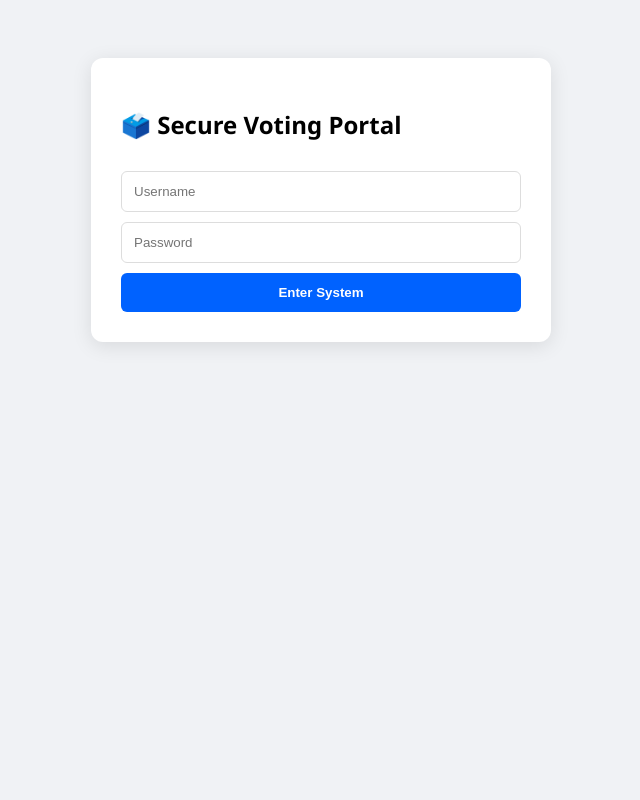
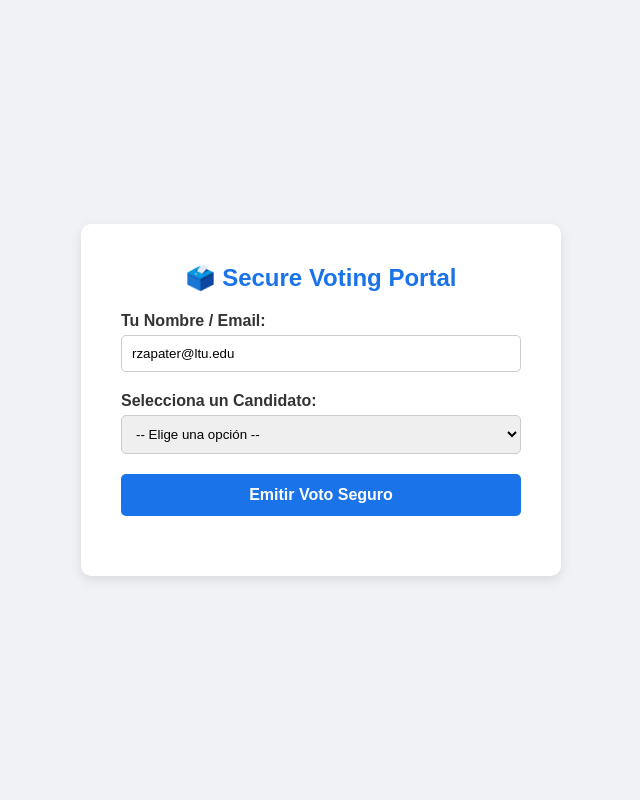
Before and after one commit to Chuck6684/Voting-DS, a Flask app: page / in a window 1280 px wide. Shown: the whole page, without its empty margins (319-959 px from the left). Run offline with Flask 3, Linux system fonts and the light colour scheme.

Commit message:
Refactor voting portal UI and form structure
Updated the styling and structure of the voting portal form. Enhanced user interface elements for better usability.

```diff
--- a/templates/index.html
+++ b/templates/index.html
@@ -3,75 +3,73 @@
 <head>
     <title>Voter Portal - Secure System</title>
     <style>
-        body { font-family: 'Segoe UI', sans-serif; background: #f0f2f5; display: flex; justify-content: center; padding-top: 50px; }
-        .card { background: white; padding: 30px; border-radius: 12px; box-shadow: 0 4px 20px rgba(0,0,0,0.1); width: 400px; }
-        .hidden { display: none; }
-        input, select, button { width: 100%; padding: 12px; margin-top: 10px; border-radius: 6px; border: 1px solid #ddd; box-sizing: border-box; }
-        button { background: #0062ff; color: white; font-weight: bold; border: none; cursor: pointer; }
-        button:disabled { background: #ccc; }
+        body { font-family: sans-serif; background: #f0f2f5; display: flex; justify-content: center; align-items: center; height: 100vh; margin: 0; }
+        .card { background: white; padding: 40px; border-radius: 10px; box-shadow: 0 4px 12px rgba(0,0,0,0.1); width: 100%; max-width: 400px; }
+        h2 { text-align: center; color: #1a73e8; margin-top: 0; }
+        .form-group { margin-bottom: 20px; }
+        label { display: block; margin-bottom: 5px; font-weight: bold; color: #333; }
+        input, select { width: 100%; padding: 10px; border: 1px solid #ccc; border-radius: 5px; box-sizing: border-box; }
+        .btn { width: 100%; padding: 12px; background: #1a73e8; color: white; border: none; border-radius: 5px; font-weight: bold; cursor: pointer; font-size: 16px; }
+        .btn:hover { background: #1557b0; }
+        #message { margin-top: 20px; text-align: center; font-weight: bold; }
+        .success { color: green; }
+        .error { color: red; }
     </style>
 </head>
 <body>
+
     <div class="card">
-        <h2 id="title">🗳️ Secure Voting Portal</h2>
-
-        <div id="login-section">
-            <input type="text" id="username" placeholder="Username">
-            <input type="password" id="password" placeholder="Password">
-            <button onclick="login()">Enter System</button>
+        <h2>🗳️ Secure Voting Portal</h2>
+        <form id="voteForm">
+            <div class="form-group">
+                <label>Tu Nombre / Email:</label>
+                <input type="text" name="voter_name" id="voter_name" value="rzapater@ltu.edu" required>
             </div>
-
-        <div id="vote-section" class="hidden">
-            <p>Voter ID: <strong id="v-id">---</strong></p>
-            <select id="candidate">
-                <option value="Pablo">Pablo</option>
-                <option value="Ramon">Ramon</option>
-                <option value="Charlie">Charlie</option>
+            <div class="form-group">
+                <label>Selecciona un Candidato:</label>
+                <select name="candidate" id="candidate" required>
+                    <option value="">-- Elige una opción --</option>
+                    <option value="Alice">Alice (Partido A)</option>
+                    <option value="Bob">Bob (Partido B)</option>
+                    <option value="Charlie">Charlie (Partido C)</option>
                 </select>
-            <button id="vote-btn" onclick="castVote()">Cast Secure Vote</button>
-            <div id="msg" style="margin-top: 15px;"></div>
             </div>
+            <button type="submit" class="btn">Emitir Voto Seguro</button>
+        </form>
+        <div id="message"></div>
     </div>
 
     <script>
-        async function login() {
-            const res = await fetch('/api/login', {
+        document.getElementById('voteForm').addEventListener('submit', async (e) => {
+            e.preventDefault();
+            const messageDiv = document.getElementById('message');
+            messageDiv.textContent = "Procesando consenso en la red...";
+            messageDiv.className = "";
+
+            const formData = new FormData();
+            formData.append('voter_name', document.getElementById('voter_name').value);
+            formData.append('candidate', document.getElementById('candidate').value);
+
+            try {
+                const response = await fetch('/vote', {
                     method: 'POST',
-                headers: {'Content-Type': 'application/json'},
-                body: JSON.stringify({username: document.getElementById('username').value, password:  document.getElementById('password').value})
+                    body: formData
                 });
-            const data = await res.json();
-            if(data.status === 'success') {
-                sessionStorage.setItem('token', data.token);
-                sessionStorage.setItem('vId', data.voter_id);
-                document.getElementById('v-id').innerText = data.voter_id;
-                document.getElementById('login-section').classList.add('hidden');
-                document.getElementById('vote-section').classList.remove('hidden');
+
+                const text = await response.text();
+
+                if (response.ok) {
+                    messageDiv.textContent = "✅ " + text;
+                    messageDiv.className = "success";
+                } else {
+                    messageDiv.textContent = "❌ " + text;
+                    messageDiv.className = "error";
                 }
+            } catch (error) {
+                messageDiv.textContent = "❌ Error de conexión con el servidor.";
+                messageDiv.className = "error";
             }
-
-        async function castVote() {
-            const btn = document.getElementById('vote-btn');
-            btn.disabled = true;
-            btn.innerText = "Running PBFT Consensus...";
-
-            const res = await fetch('/api/vote', {
-                method: 'POST',
-                headers: {'Content-Type': 'application/json', 'Authorization': 'Bearer ' + sessionStorage.getItem('token')},
-                body: JSON.stringify({voter_id: sessionStorage.getItem('vId'), candidate: document.getElementById('candidate').value})
         });
-            const data = await res.json();
-            const msg = document.getElementById('msg');
-
-            if(data.status === 'success') {
-                msg.innerHTML = "✅ Vote success! Redirecting...";
-                setTimeout(() => window.location.href = '/results', 2000);
-            } else {
-                msg.innerHTML = "❌ Error: " + data.message;
-                btn.disabled = false;
-                btn.innerText = "Cast Secure Vote";
-            }
-        }
     </script>
 </body>
 </html>
```
Lines whose indentation alone changed are shown as unchanged.
